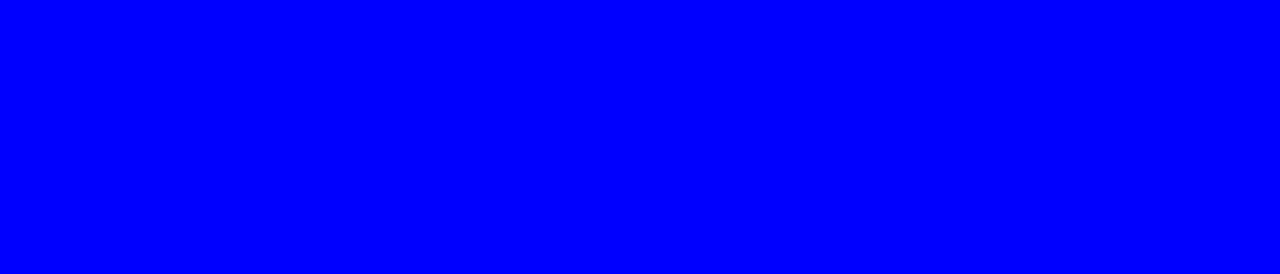
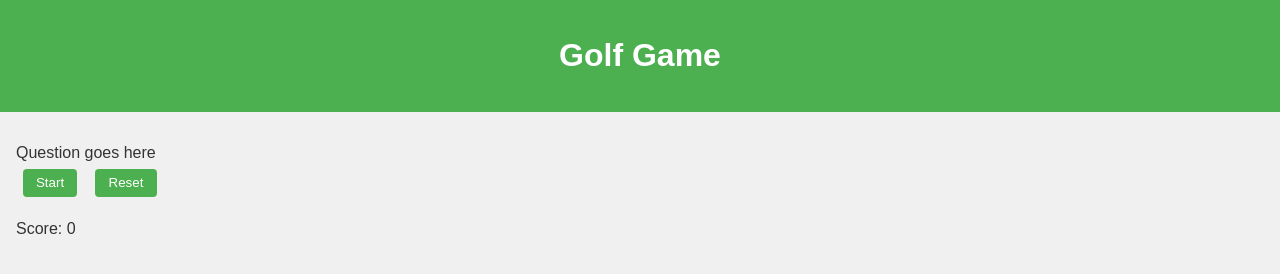
Before and after one commit to dickiegog/PP2-2, a plain HTML site: page index.html in a window 1280 px wide. Drawn offline with Linux system fonts and the light colour scheme.

Commit message:
Add basic JavaScript functionality for start and reset buttons

```diff
--- a/assets/css/style.css
+++ b/assets/css/style.css
@@ -1,3 +1,36 @@
 body {
-    background-color: blue;
+    font-family: Arial, sans-serif;
+    margin: 0;
+    padding: 0;
+    background-color: #f0f0f0;
+    color: #333;
 }
+
+header {
+    background-color: #4CAF50;
+    color: white;
+    padding: 1em;
+    text-align: center;
+}
+
+main {
+    padding: 1em;
+}
+
+#game-area, #score-area {
+    margin: 1em 0;
+}
+
+#controls-area button {
+    margin: 0.5em;
+    padding: 0.5em 1em;
+    background-color: #4CAF50;
+    color: white;
+    border: none;
+    border-radius: 4px;
+    cursor: pointer;
+}
+
+#controls-area button:hover {
+    background-color: #45a049;
+}
--- a/assets/js/script.js
+++ b/assets/js/script.js
@@ -1 +1,29 @@
-console.log("JavaScript is connected!");
+console.log("Golf Game Initial!");
+
+document.addEventListener("DOMContentLoaded", () => {
+	const startButton = document.querySelector(
+		"#controls-area button:nth-child(1)"
+	);
+	const resetButton = document.querySelector(
+		"#controls-area button:nth-child(2)"
+	);
+	const questionArea = document.querySelector(
+		"#question-area"
+	);
+	const scoreArea = document.querySelector("#score-area p");
+
+	let score = 0;
+
+	startButton.addEventListener("click", () => {
+		questionArea.textContent =
+			"Game started! Answer the question.";
+		score += 10;
+		scoreArea.textContent = `Score: ${score}`;
+	});
+
+	resetButton.addEventListener("click", () => {
+		questionArea.textContent = "Question goes here";
+		score = 0;
+		scoreArea.textContent = `Score: ${score}`;
+	});
+});
--- a/index.html
+++ b/index.html
@@ -3,10 +3,25 @@
 <head>
     <meta charset="UTF-8">
     <meta name="viewport" content="width=device-width, initial-scale=1.0">
-    <title>Golf Game Project</title>
+    <title>Golf Game</title>
     <link rel="stylesheet" href="assets/css/style.css">
 </head>
 <body>
+    <header>
+        <h1>Golf Game</h1>
+    </header>
+    <main>
+        <section id="game-area">
+            <div id="question-area">Question goes here</div>
+            <div id="controls-area">
+                <button>Start</button>
+                <button>Reset</button>
+            </div>
+        </section>
+        <section id="score-area">
+            <p>Score: 0</p>
+        </section>
+    </main>
     <script src="assets/js/script.js"></script>
 </body>
 </html>
```
